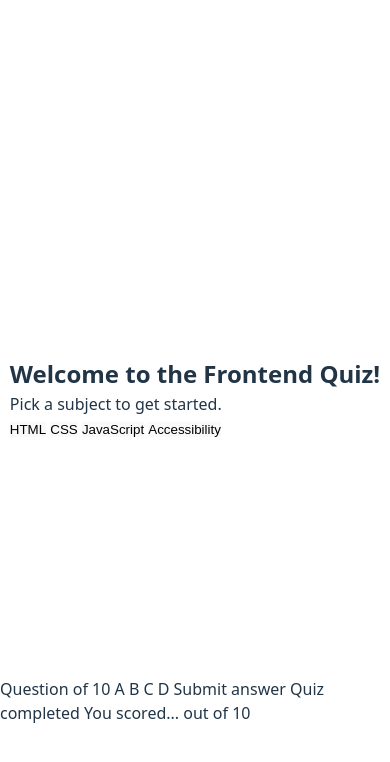
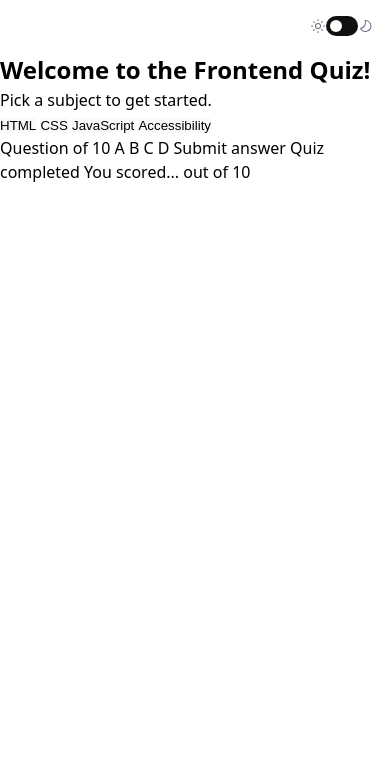
Before and after one commit to O-Julia-O/frontend-quiz-app, a website built with Vite: page index.html in a window 390 px wide. Built offline with nearby package versions, Linux system fonts and the light colour scheme.

Commit message:
finished toggle with header for mobile version

```diff
--- a/index.html
+++ b/index.html
@@ -1,5 +1,5 @@
 <!DOCTYPE html>
-<html lang="en">
+<html lang="en" data-theme="light">
 <head>
   <meta charset="UTF-8">
   <meta name="viewport" content="width=device-width, initial-scale=1.0">
@@ -15,7 +15,14 @@
   <!-- Quiz menu start -->
   <header>
     <!-- theme mode -->
-
+    <svg xmlns="http://www.w3.org/2000/svg" width="16" height="16" fill="none" viewBox="0 0 24 24"><path fill="#626C7F" d="M12 1.5a.75.75 0 0 1 .75.75v1.5a.75.75 0 1 1-1.5 0v-1.5A.75.75 0 0 1 12 1.5Zm0 15a4.5 4.5 0 1 0 0-9 4.5 4.5 0 0 0 0 9Zm0-1.5a3 3 0 1 1 0-6 3 3 0 0 1 0 6Zm9.75-2.25a.75.75 0 1 0 0-1.5h-1.5a.75.75 0 1 0 0 1.5h1.5ZM12 19.5a.75.75 0 0 1 .75.75v1.5a.75.75 0 1 1-1.5 0v-1.5a.75.75 0 0 1 .75-.75Zm-8.25-6.75a.75.75 0 1 0 0-1.5h-1.5a.75.75 0 1 0 0 1.5h1.5Zm.969-8.031a.75.75 0 0 1 1.062 0l1.5 1.5a.751.751 0 0 1-1.062 1.062l-1.5-1.5a.75.75 0 0 1 0-1.062Zm1.062 14.562a.75.75 0 1 1-1.062-1.06l1.5-1.5a.75.75 0 1 1 1.062 1.06l-1.5 1.5Zm13.5-14.562a.75.75 0 0 0-1.062 0l-1.5 1.5a.751.751 0 0 0 1.062 1.062l1.5-1.5a.75.75 0 0 0 0-1.062Zm-1.062 14.562a.75.75 0 0 0 1.062-1.06l-1.5-1.5a.75.75 0 0 0-1.062 1.06l1.5 1.5Z"/></svg>
+    <div class="flex flex-row">
+      <input type="checkbox" class="checkbox" id="checkbox">
+      <label for="checkbox" class="checkbox-label">
+        <span class="ball"></span>
+      </label>
+    </div>
+    <svg xmlns="http://www.w3.org/2000/svg" width="16" height="16" fill="none" viewBox="0 0 24 24"><path fill="#626C7F" d="M11.775 4.522A7.5 7.5 0 1 1 4.898 16.09c2.104-.57 4.974-1.953 6.24-5.326.828-2.211.876-4.408.637-6.241ZM20.184 12a8.997 8.997 0 0 0-9.315-8.994.75.75 0 0 0-.713.888c.345 1.821.42 4.092-.424 6.342-1.2 3.201-4.203 4.26-6.115 4.606a.75.75 0 0 0-.542 1.066A9 9 0 0 0 20.184 12Z"/></svg>
   </header>
   <main>
     <section class="quiz-menu">
--- a/src/styles/base.css
+++ b/src/styles/base.css
@@ -18,11 +18,77 @@
   background-color: #242424;
 }
 
+/* HEADER Starts*/
+header {
+  display: flex;
+  width: 100%;
+  padding: 1rem;
+  justify-content: flex-end;
+  align-items: center;
+}
+/* HEADER ENDS*/
+
+/* TOGGLE LIGHT/DARK MODE */
+[data-theme="light"] {
+  --color-bg: #ffffff;
+  --color-fg: #000000;
+}
+
+[data-theme="dark"] {
+  --color-bg: #000000;
+  --color-fg: #ffffff;
+}
+
+.checkbox {
+  opacity: 0;
+  position: absolute;
+}
+
+.checkbox-label {
+  background-color: #111;
+  width: 32px;
+  height: 20px;
+  border-radius: 50px;
+  position: relative;
+  padding: 5px;
+  cursor: pointer;
+  display: flex;
+  justify-content: space-between;
+  align-items: center;
+}
+
+.checkbox-label .ball {
+  background-color: #fff;
+  width: 12px;
+  height: 12px;
+  position: absolute;
+  left: 4px;
+  top: 4px;
+  border-radius: 50%;
+  transition: transform 0.2s linear;
+}
+
+.checkbox:checked + .checkbox-label .ball {
+  transform: translateX(10px);
+}
+
+/* TOGGLE ENDS */
+
+
 body {
-  display: grid;
+  background-color: var(--color-bg);
+  color: var(--color-fg);
+
+  display: flex;
   flex-direction: column;
   min-height: 100vh;
-  place-items: center;
+}
+
+.flex {
+  display: flex;
+}
+.flex-row {
+  flex-direction: row;
 }
 
 @media (prefers-color-scheme: light) {
```
